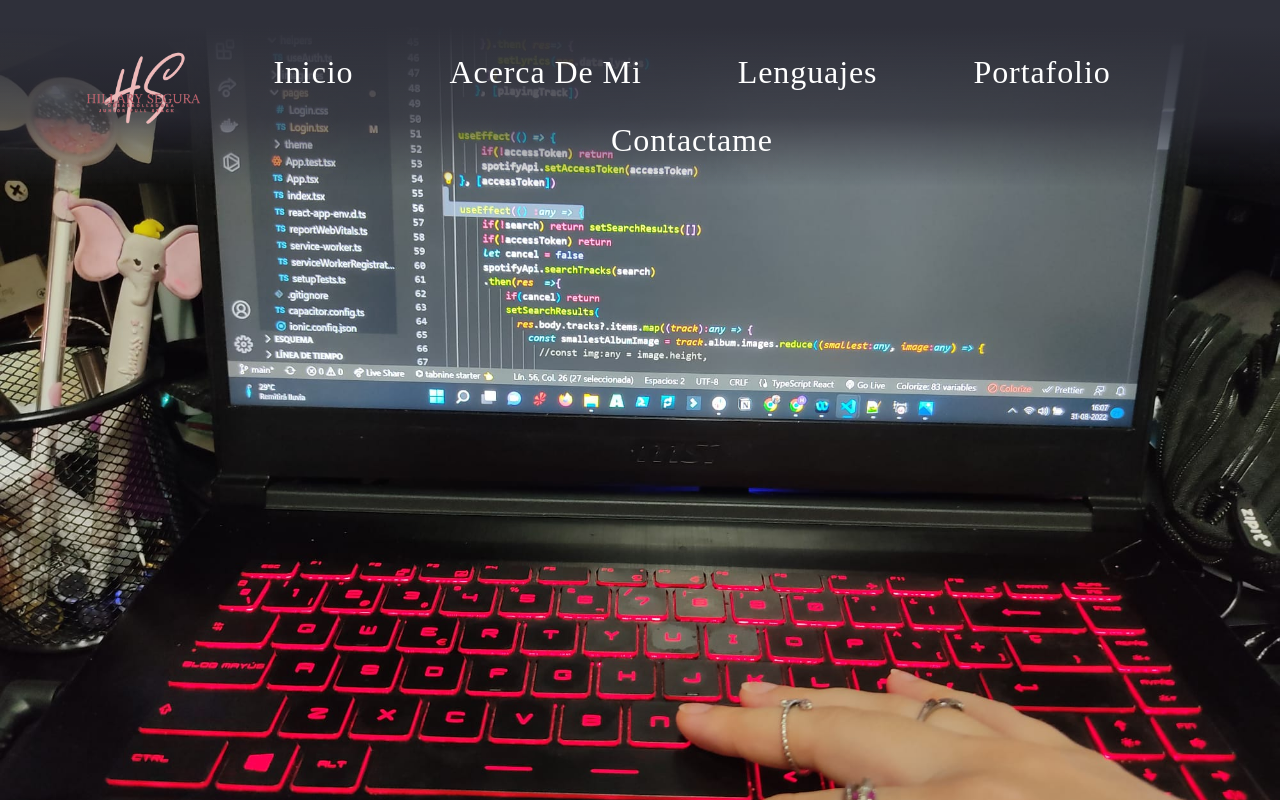
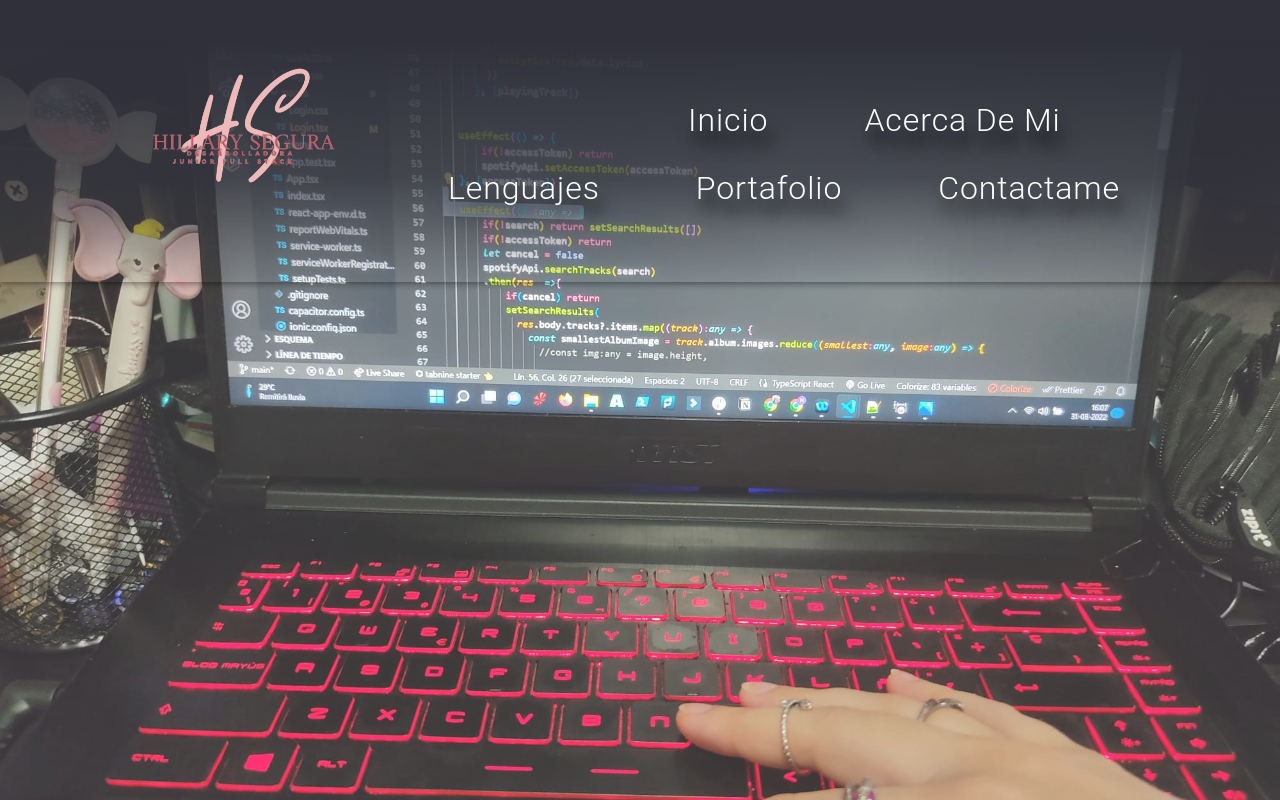
Before and after one commit to hilla-sb/portafolio-, a React (Create React App) app: page / in a window 1280 px wide. Shown: the top 800 px of the page. Built offline with nearby package versions, Linux system fonts and the light colour scheme.

Commit message:
style-navbar

```diff
--- a/src/App.css
+++ b/src/App.css
@@ -1,38 +1,28 @@
-.App {
-  text-align: center;
+.navbar-title {
+  margin-right: 0.5rem;
+}
+.navbar-title a:first-child {
+  margin-left: 15rem;
+}
+.navbar-title a {
+  color: white;
+  font-weight: 300;
+  font-size: 2rem;
+  text-transform: capitalize;
+  margin-right: 5rem;
+  text-shadow: black 0.15em 0.5em 0.5em;
 }
 
-.App-logo {
-  height: 40vmin;
-  pointer-events: none;
+.logo2{
+  width:16rem;
+  margin-Left:5rem;
+  margin-Right: 5rem;
 }
 
-@media (prefers-reduced-motion: no-preference) {
-  .App-logo {
-    animation: App-logo-spin infinite 20s linear;
-  }
+.barra{
+  background-Color: transparent !important;
+  background: linear-gradient(0deg, rgba(255,255,255,0) 0%, rgba(47,48,58,0.742734593837535) 37%, rgba(47,48,58,1) 86%);
+  box-Shadow: 0px 0px 0px 0px;
+  padding-Top: 2%;
+
 }
-
-.App-header {
-  background-color: #282c34;
-  min-height: 100vh;
-  display: flex;
-  flex-direction: column;
-  align-items: center;
-  justify-content: center;
-  font-size: calc(10px + 2vmin);
-  color: white;
-}
-
-.App-link {
-  color: #61dafb;
-}
-
-@keyframes App-logo-spin {
-  from {
-    transform: rotate(0deg);
-  }
-  to {
-    transform: rotate(360deg);
-  }
-}
--- a/src/componentes/Header.jsx
+++ b/src/componentes/Header.jsx
@@ -1,12 +1,12 @@
 import React from 'react';
 import background from '../imagenes/background.png';
 import {Grid} from "@mui/material";
-
+// import '../App.css';
 export default function Header () {
 
     return (
 <Grid >
-                <img src={background} alt="" style={{width: "100%", }}/>
+                <img src={background} alt="" style={{width: "100%",opacity:"0.8" }}/>
             </Grid>
 
         )
--- a/src/componentes/Menu.jsx
+++ b/src/componentes/Menu.jsx
@@ -1,19 +1,21 @@
 import React from 'react';
-import { AppBar, Toolbar, Typography, Stack, Button, Box} from "@mui/material";
+import { AppBar, Toolbar, Button, Box} from "@mui/material";
 import logo from '../imagenes/logo.png';
+import '../App.css';
 
 export default function Navbar () {
     return (
-        <AppBar position='fixed' style={{backgroundColor: "transparent", background: "linear-gradient(0deg, rgba(255,255,255,0) 0%, rgba(47,48,58,0.742734593837535) 37%, rgba(47,48,58,1) 86%)", boxShadow: "0px 0px 0px 0px", paddingTop: "2%"}}>
+        <AppBar  className ="barra"position='fixed'>
             <Toolbar>
-                <img src={logo} alt="Logo" style={{ width:"10rem" , marginLeft: "2rem"}} />
+                <img className = "logo2" src={logo} alt="Logo2" />
 
-                <Box style={{marginRight: "0.5rem"}}>
-                <Button href="#Main2" style={{color: "white", fontFamily: "Poppins", fontWeight: "300", fontSize: "2rem", textTransform: "capitalize", marginRight: "5rem"}}>Inicio</Button>
-                <Button href="#Main2" style={{color: "white", fontFamily: "Poppins", fontWeight: "300", fontSize: "2rem", textTransform: "capitalize", marginRight: "5rem"}}>Acerca de mi</Button>
-                <Button href="#Main2" style={{color: "white", fontFamily: "Poppins", fontWeight: "300", fontSize: "2rem", textTransform: "capitalize", marginRight: "5rem"}}>Lenguajes</Button>
-                <Button href="#Main2" style={{color: "white", fontFamily: "Poppins", fontWeight: "300", fontSize: "2rem", textTransform: "capitalize", marginRight: "5rem"}}>Portafolio</Button>
-                <Button href="#Main2" style={{color: "white", fontFamily: "Poppins", fontWeight: "300", fontSize: "2rem", textTransform: "capitalize", marginRight: "5rem"}}>Contactame</Button>
+                <Box className="navbar-title">
+
+                <Button href="#Main2" >Inicio</Button>
+                <Button href="#Main2" >Acerca de mi</Button>
+                <Button href="#Main2" >Lenguajes</Button>
+                <Button href="#Main2">Portafolio</Button>
+                <Button href="#Main2" >Contactame</Button>
 
 
                 </Box>
```
